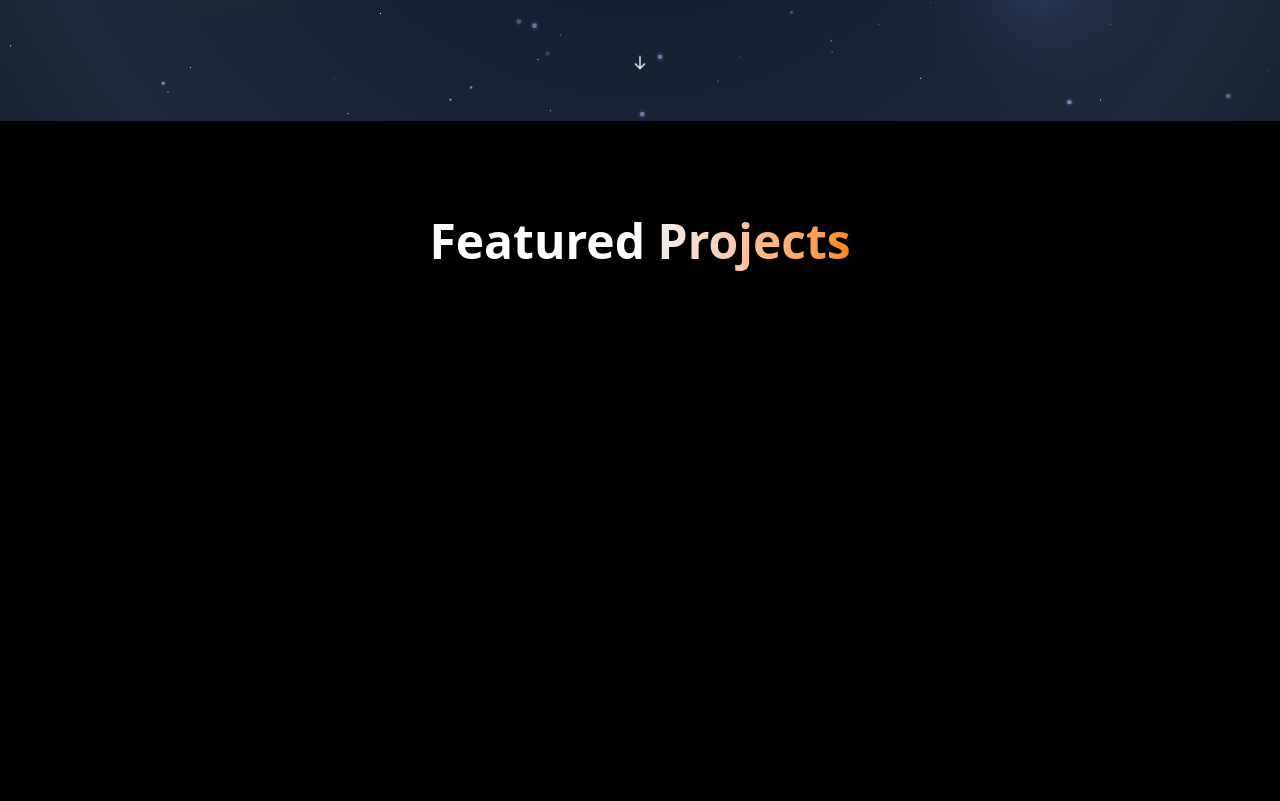
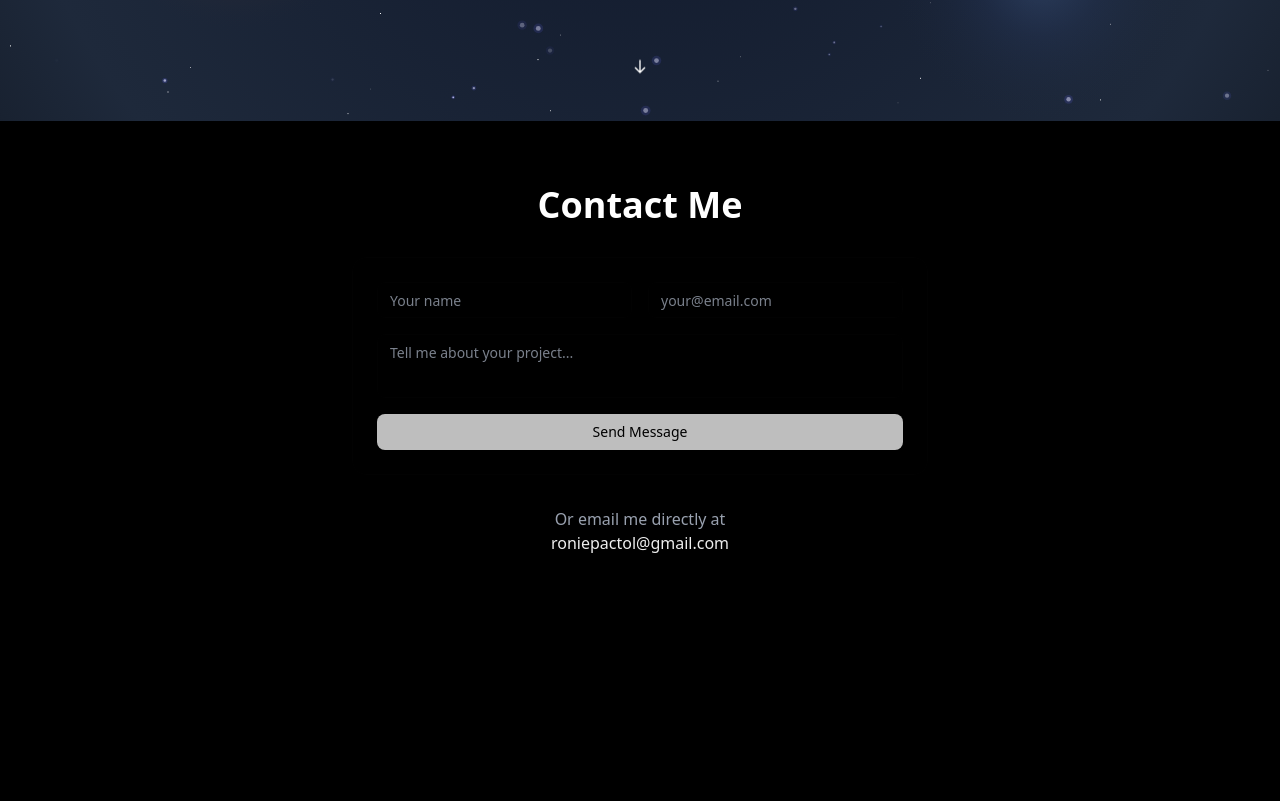
Before and after one commit to NiessenWaffer/PORTFOLIO_RONIE_PACTOL, a Next.js app: page / in a window 1280 px wide. Shown: the part 679-1480 px from the top of the page. After the commit the page ends 1298 px from the top, so only its background shows below. Built offline with nearby package versions, Linux system fonts and the light colour scheme.

Commit message:
Remove Featured Projects section as requested

```diff
--- a/app/page.tsx
+++ b/app/page.tsx
@@ -9,52 +9,13 @@ import { Textarea } from "@/components/ui/textarea"
 import { Card } from "@/components/ui/card"
 import InterstellarNebula from "@/components/interstellar-nebula"
 import { ParticleField } from "@/components/particle-field"
-import { ProjectCard } from "@/components/project-card"
 import { sendEmail } from "./actions"
 import { toast } from "sonner"
-
-const PROJECTS = [
-  {
-    title: "E-Commerce Platform",
-    description: "A full-stack e-commerce solution with real-time inventory management.",
-    image: "/placeholder.svg?height=400&width=600",
-    tags: ["Next.js", "TypeScript", "Tailwind", "Prisma"],
-    githubUrl: "https://github.com/NiessenWaffer",
-    liveUrl: "#",
-    className: "md:col-span-2 md:row-span-2",
-  },
-  {
-    title: "AI Chat Assistant",
-    description: "Intelligent chatbot powered by OpenAI with context-aware responses.",
-    image: "/placeholder.svg?height=400&width=600",
-    tags: ["React", "Node.js", "OpenAI"],
-    githubUrl: "https://github.com/NiessenWaffer",
-    liveUrl: "#",
-  },
-  {
-    title: "Portfolio V1",
-    description: "The first iteration of my personal portfolio focused on minimal design.",
-    image: "/placeholder.svg?height=400&width=600",
-    tags: ["HTML", "CSS", "JavaScript"],
-    githubUrl: "https://github.com/NiessenWaffer",
-    liveUrl: "#",
-  },
-  {
-    title: "Weather Tracker",
-    description: "Real-time weather updates with location-based forecasting.",
-    image: "/placeholder.svg?height=400&width=600",
-    tags: ["React", "API", "Chart.js"],
-    githubUrl: "https://github.com/NiessenWaffer",
-    liveUrl: "#",
-    className: "md:col-span-2",
-  },
-]
 
 export default function Portfolio() {
   const [isVisible, setIsVisible] = useState(false)
   const [isPending, startTransition] = useTransition()
   const heroRef = useRef<HTMLDivElement>(null)
-  const mediaRef = useRef<HTMLDivElement>(null)
   const contactRef = useRef<HTMLDivElement>(null)
   const formRef = useRef<HTMLFormElement>(null)
 
@@ -140,32 +101,13 @@ export default function Portfolio() {
         >
           <Button
             variant="ghost"
-            onClick={() => scrollToSection(mediaRef)}
+            onClick={() => scrollToSection(contactRef)}
             className="text-white hover:text-primary animate-bounce"
           >
             <svg className="w-6 h-6" fill="none" stroke="currentColor" viewBox="0 0 24 24">
               <path strokeLinecap="round" strokeLinejoin="round" strokeWidth={2} d="M19 14l-7 7m0 0l-7-7m7 7V3" />
             </svg>
           </Button>
-        </div>
-      </section>
-
-      <section ref={mediaRef} className="py-24 flex items-center justify-center relative z-10 px-4">
-        <div className="max-w-6xl mx-auto w-full">
-          <h2 className="text-4xl md:text-5xl font-bold text-white text-center mb-12 fade-in-up">
-            Featured <span className="text-primary bg-clip-text text-transparent bg-gradient-to-r from-primary to-orange-400">Projects</span>
-          </h2>
-
-          <div className="grid grid-cols-1 md:grid-cols-4 auto-rows-[200px] gap-4">
-            {PROJECTS.map((project, index) => (
-              <ProjectCard
-                key={index}
-                {...project}
-                className={`${project.className || ""} opacity-0 translate-y-8 animate-in fade-in slide-in-from-bottom-8 duration-1000 fill-mode-forwards`}
-                style={{ animationDelay: `${index * 150}ms` }}
-              />
-            ))}
-          </div>
         </div>
       </section>
 
```
